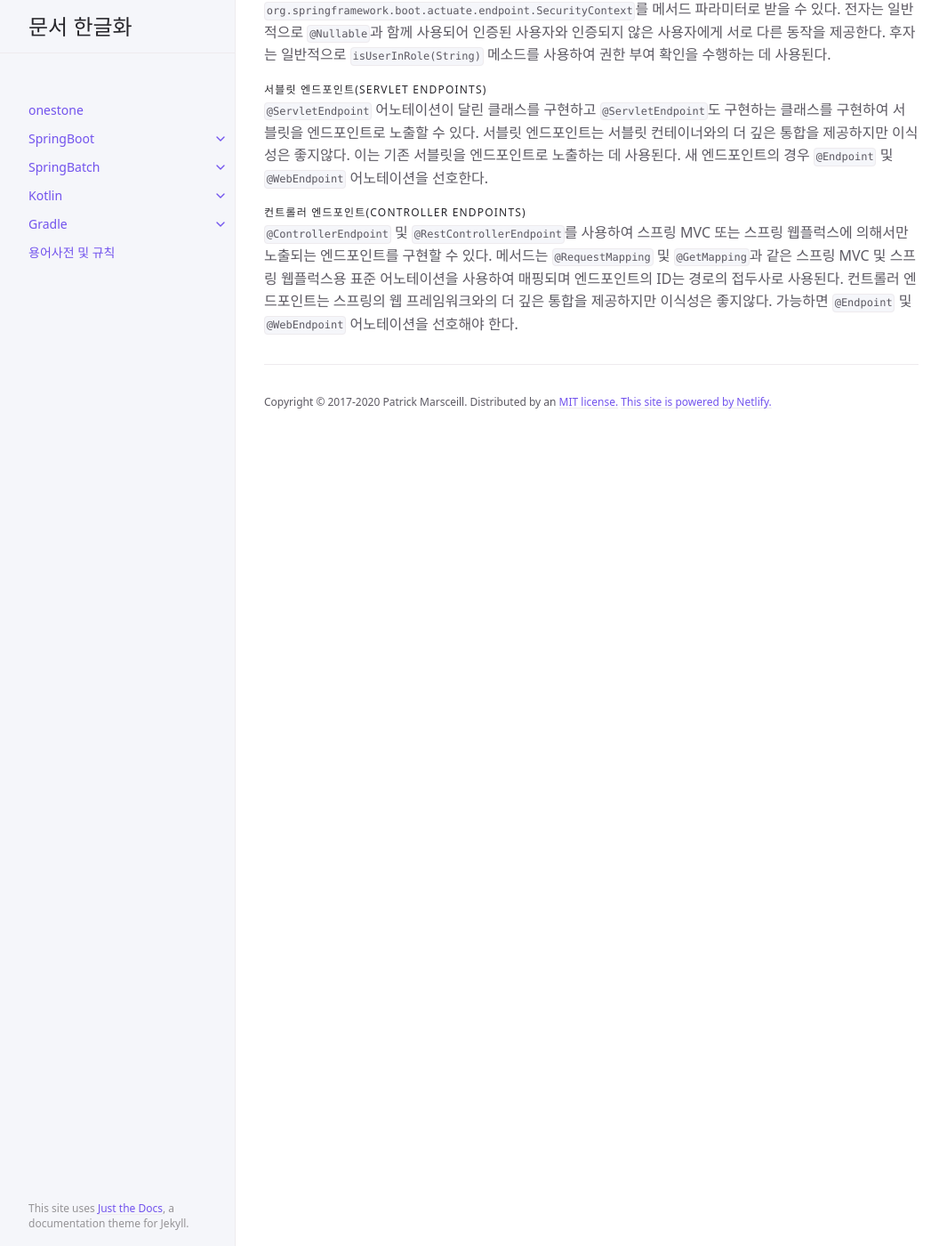
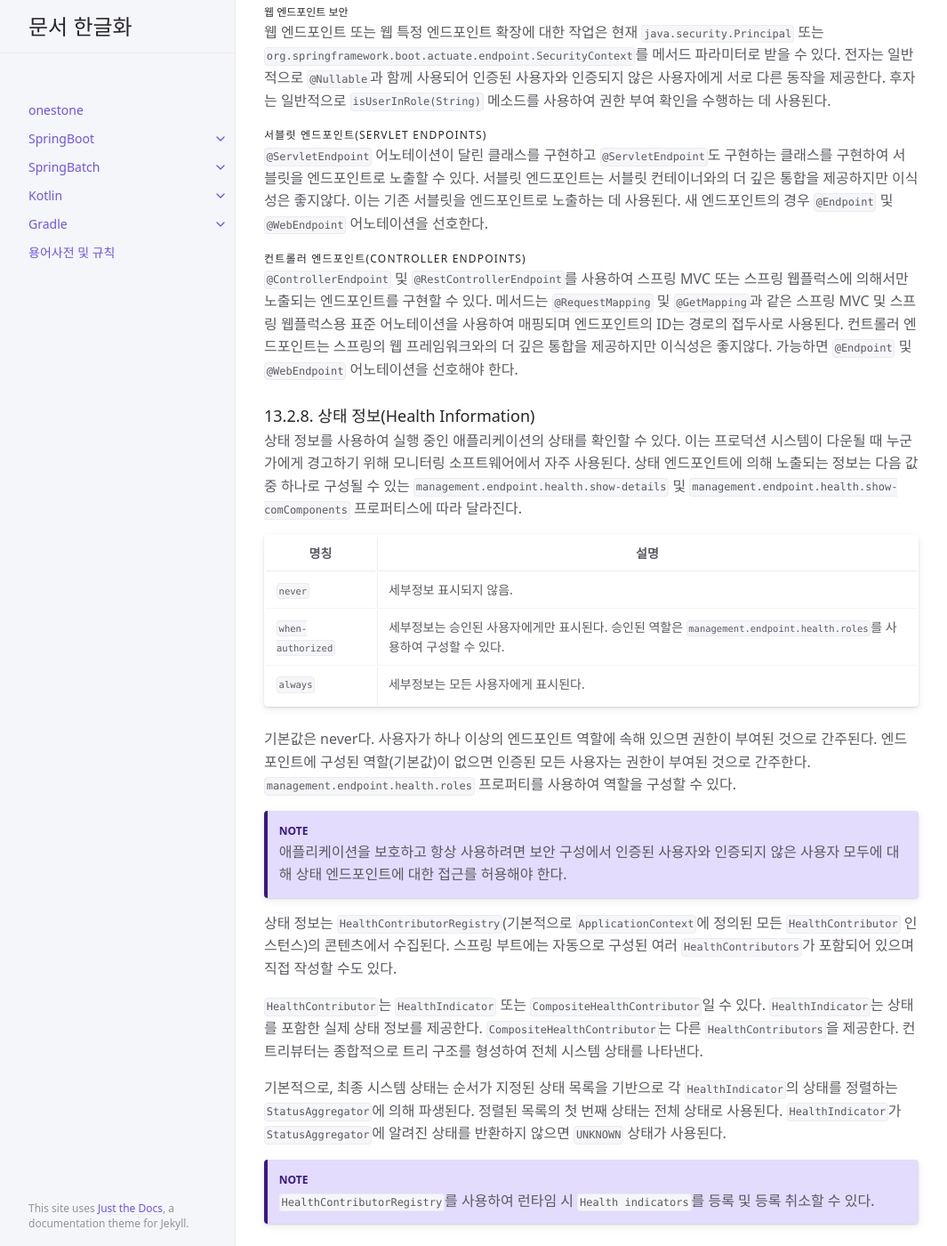
Before and after one commit to onestone9900/onestone9900.github.io, a Jekyll site: the page built from docs/spring_boot/3.1.1/spring_boot/13.production_ready_features.md, in a window 1280 px wide and 1400 px high, scrolled down 17663 px. Shown: the whole window at 89% size, without its empty margins (107-1172 px from the left). Built offline with Jekyll 4.4.1, drawn with Linux system fonts in a browser that asks for light colours; some of the changed text lies outside the part shown.

Commit message:
docs: spring boot: 13.2.8

```diff
--- a/docs/spring_boot/3.1.1/spring_boot/13.production_ready_features.md
+++ b/docs/spring_boot/3.1.1/spring_boot/13.production_ready_features.md
@@ -25,11 +25,11 @@ nav_order: 13
         - 커스텀 웹 엔드포인트(Custom Web Endpoints)
         - 서블릿 엔드포인트(Servlet Endpoints)
         - 컨트롤러 엔드포인트(Controller Endpoints)
-      - 13.2.8. Health Information
-        - Auto-configured HealthIndicators
-        - Writing Custom HealthIndicators. Reactive Health Indicators
-        - Auto-configured ReactiveHealthIndicators Health Groups
-        - DataSource Health
+      - 13.2.8. 상태 정보(Health Information)
+        - 헬스인디케이터 자동 구성(Auto-configured HealthIndicators)
+        - 커스텀 헬스인디케이터 작성. 리액티브 헬스인디케이터(Writing Custom HealthIndicators. Reactive Health Indicators)
+        - 자동 구성된 ReactiveHealthIndicators 상태 그룹(Auto-configured ReactiveHealthIndicators Health Groups)
+        - 데이터소스 상태(DataSource Health)
       - 13.2.9. Kubernetes Probes
         - Checking External State With Kubernetes Probes
         - Application Lifecycle and Probe States
@@ -631,3 +631,28 @@ Jersey를 사용하는 경우 범위 요청이 지원되지 않는다.
 
 #### 컨트롤러 엔드포인트(Controller Endpoints)
 `@ControllerEndpoint` 및 `@RestControllerEndpoint`를 사용하여 스프링 MVC 또는 스프링 웹플럭스에 의해서만 노출되는 엔드포인트를 구현할 수 있다. 메서드는 `@RequestMapping` 및 `@GetMapping`과 같은 스프링 MVC 및 스프링 웹플럭스용 표준 어노테이션을 사용하여 매핑되며 엔드포인트의 ID는 경로의 접두사로 사용된다. 컨트롤러 엔드포인트는 스프링의 웹 프레임워크와의 더 깊은 통합을 제공하지만 이식성은 좋지않다. 가능하면 `@Endpoint` 및 `@WebEndpoint` 어노테이션을 선호해야 한다.
+
+
+### 13.2.8. 상태 정보(Health Information)
+상태 정보를 사용하여 실행 중인 애플리케이션의 상태를 확인할 수 있다. 이는 프로덕션 시스템이 다운될 때 누군가에게 경고하기 위해 모니터링 소프트웨어에서 자주 사용된다. 상태 엔드포인트에 의해 노출되는 정보는 다음 값 중 하나로 구성될 수 있는 `management.endpoint.health.show-details` 및 `management.endpoint.health.show-comComponents` 프로퍼티스에 따라 달라진다.
+
+
+|명칭|설명|
+|---|---|
+|`never`|세부정보 표시되지 않음.|
+|`when-authorized`|세부정보는 승인된 사용자에게만 표시된다. 승인된 역할은 `management.endpoint.health.roles`를 사용하여 구성할 수 있다.|
+|`always`|세부정보는 모든 사용자에게 표시된다.|
+
+기본값은 never다. 사용자가 하나 이상의 엔드포인트 역할에 속해 있으면 권한이 부여된 것으로 간주된다. 엔드포인트에 구성된 역할(기본값)이 없으면 인증된 모든 사용자는 권한이 부여된 것으로 간주한다. `management.endpoint.health.roles` 프로퍼티를 사용하여 역할을 구성할 수 있다.
+
+{: .note}
+애플리케이션을 보호하고 항상 사용하려면 보안 구성에서 인증된 사용자와 인증되지 않은 사용자 모두에 대해 상태 엔드포인트에 대한 접근를 허용해야 한다.
+
+상태 정보는 `HealthContributorRegistry`(기본적으로 `ApplicationContext`에 정의된 모든 `HealthContributor` 인스턴스)의 콘텐츠에서 수집된다. 스프링 부트에는 자동으로 구성된 여러 `HealthContributors`가 포함되어 있으며 직접 작성할 수도 있다.
+
+`HealthContributor`는 `HealthIndicator` 또는 `CompositeHealthContributor`일 수 있다. `HealthIndicator`는 상태를 포함한 실제 상태 정보를 제공한다. `CompositeHealthContributor`는 다른 `HealthContributors`을 제공한다. 컨트리뷰터는 종합적으로 트리 구조를 형성하여 전체 시스템 상태를 나타낸다.
+
+기본적으로, 최종 시스템 상태는 순서가 지정된 상태 목록을 기반으로 각 `HealthIndicator`의 상태를 정렬하는 `StatusAggregator`에 의해 파생된다. 정렬된 목록의 첫 번째 상태는 전체 상태로 사용된다. `HealthIndicator`가 `StatusAggregator`에 알려진 상태를 반환하지 않으면 `UNKNOWN` 상태가 사용된다.
+
+{: .note}
+`HealthContributorRegistry`를 사용하여 런타임 시 `Health indicators`를 등록 및 등록 취소할 수 있다.
```
